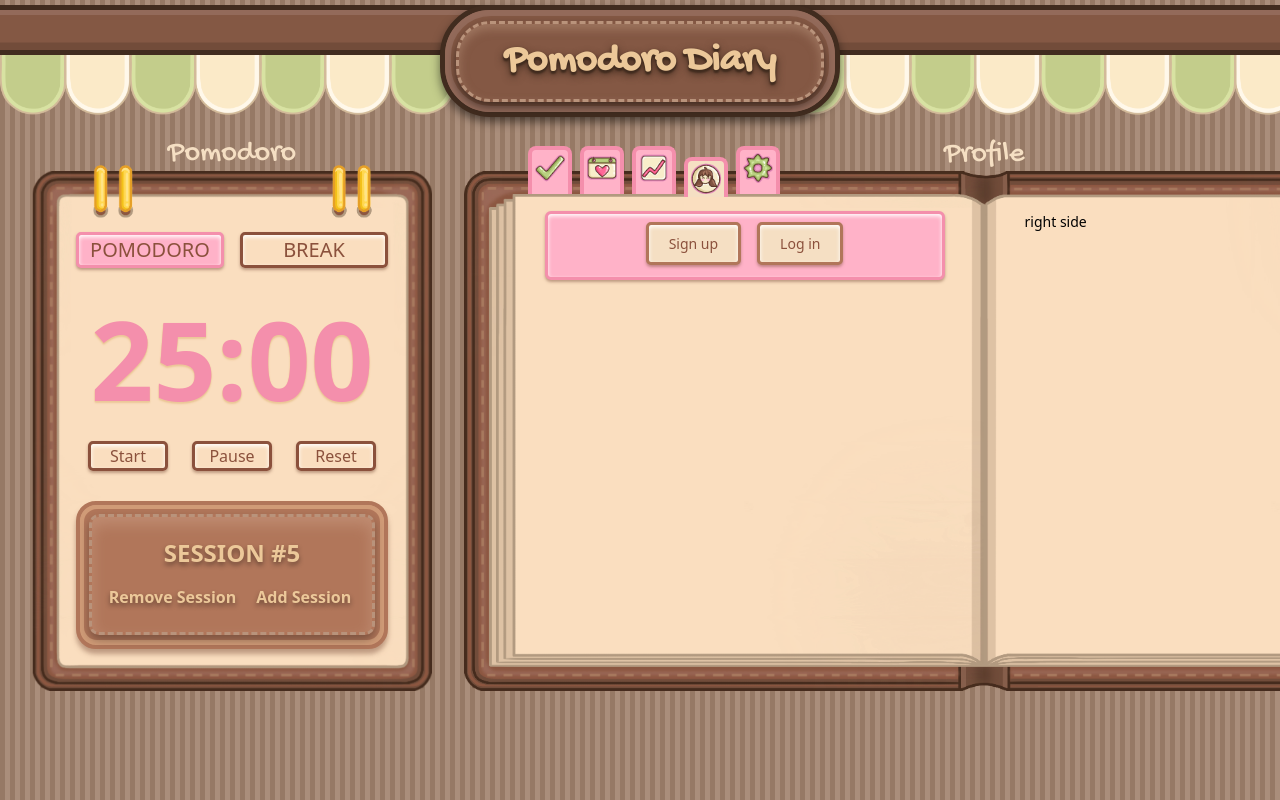
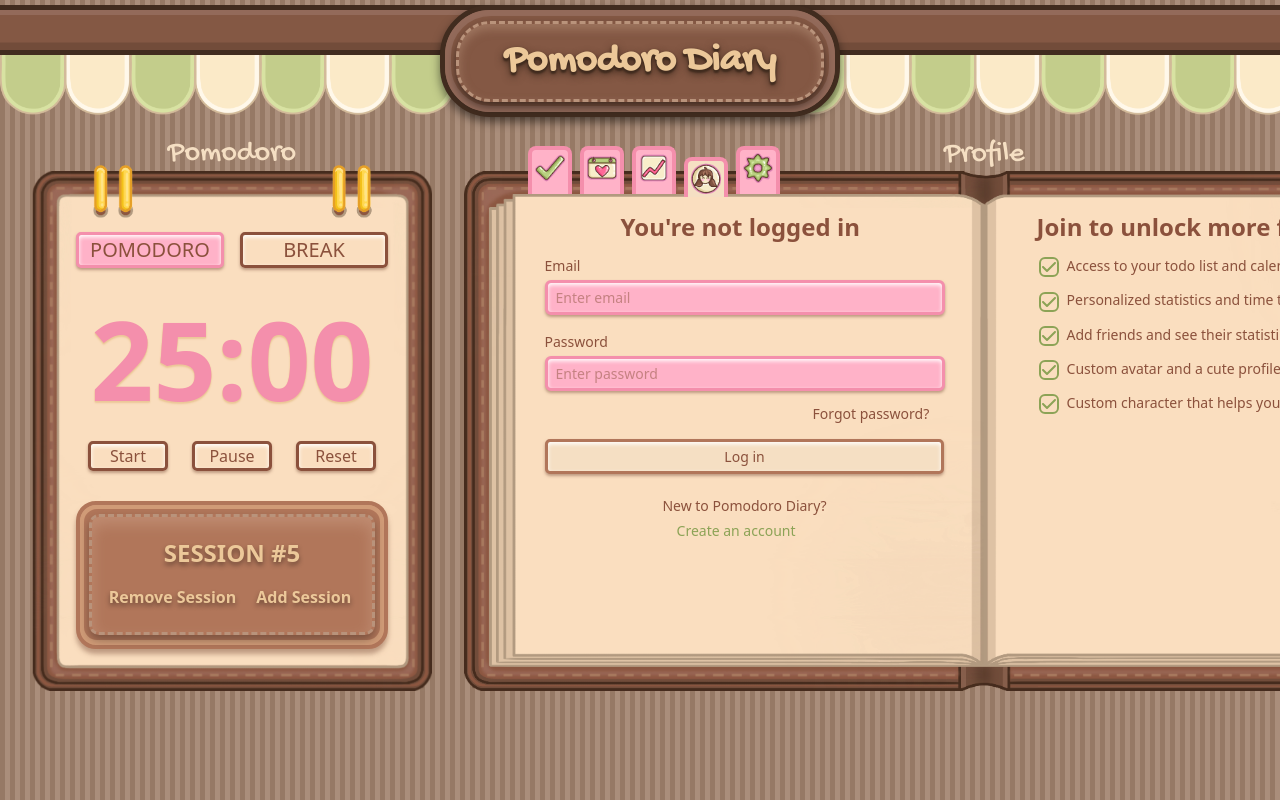
Before and after one commit to eufemia23/Pomodoro-Website, a React (Vite) app: page /profile in a window 1280 px wide. Shown: the top 800 px of the page. Built offline with nearby package versions, Linux system fonts and the light colour scheme; a web font is replaced by a local one.

Commit message:
Created log in component in profile tab

```diff
--- /dev/null
+++ b/src/components/LogIn.tsx
@@ -0,0 +1,73 @@
+import { useState } from "react";
+
+
+const LogIn = ({onLogInClick}) => {
+
+  const [inputValueEmail, setInputValueEmail] = useState("");
+  const [inputValuePassword, setInputValuePassword] = useState("");
+
+  const handleChangeEmail = (e: { target: { value: SetStateAction<string> } }) => {
+    setInputValueEmail(e.target.value);
+  };
+  const handleChangePassword = (e: { target: { value: SetStateAction<string> } }) => {
+    setInputValuePassword(e.target.value);
+  };
+
+  const handleSubmit = (e: { preventDefault: () => void }) => {
+    e.preventDefault();
+  };
+
+  return (
+    <>
+      <div>
+          <div className="w-max mx-auto h-55">
+            <form onSubmit={handleSubmit} className="">
+              <label htmlFor="email" className="block mt-2 mb-1">
+                Email
+              </label>
+              <input
+                id="email"
+                value={inputValueEmail}
+                onChange={handleChangeEmail}
+                type="email"
+                placeholder="Enter email"
+                className="border-3 rounded-md border-primary-pink w-100 py-1 pl-2 outline-white focus:outline-3 bg-light-pink pr-12 shadow-[0px_2px_3px_rgba(132,88,68,0.5)] inset-shadow-sm inset-shadow-white"
+              />
+              <label htmlFor="password" className="block mt-4 mb-1">
+                Password
+              </label>
+              <input
+                id="password"
+                value={inputValuePassword}
+                onChange={handleChangePassword}
+                type="password"
+                placeholder="Enter password"
+                className="border-3 rounded-md border-primary-pink w-100 py-1 pl-2 outline-white focus:outline-3 bg-light-pink pr-12 shadow-[0px_2px_3px_rgba(132,88,68,0.5)] inset-shadow-sm inset-shadow-white"
+              />
+              <div className="duration-100 ease-linear mt-3 hover:cursor-pointer hover:text-[15px] ml-67 h-6  hover:ml-66">
+                Forgot password?
+              </div>
+
+              <button
+                type="submit"
+                className="bg-primary-white shadow-[0px_2px_3px_rgba(132,88,68,0.5)] inset-shadow-sm inset-shadow-white border-wood-warm border-3 rounded-[5px] mt-3 py-1 px-44 mx-auto hover:cursor-pointer duration-100 ease-linear active:mt-4 active:shadow-none hover:bg-accent-green active:border-accent-dark-green active:bg-accent-green block"
+                onClick={onLogInClick()}
+              >
+                Log in
+              </button>
+            </form>
+          </div>
+          <div>
+            <div className="w-max mx-auto mt-5 pl-15">
+              New to Pomodoro Diary?
+            </div>
+            <div className="mt-1 ml-33 hover:cursor-pointer hover:text-[15px] hover:ml-32 w-max text-accent-dark-green duration-100 ease-linear">
+              Create an account
+            </div>
+          </div>
+        </div>
+    </>
+  )
+}
+
+export default LogIn
--- a/src/components/LogInModal.tsx
+++ b/src/components/LogInModal.tsx
@@ -1,7 +1,7 @@
 import { useRef } from "react";
 import { IoClose } from "react-icons/io5";
 
-const LogInModal = ({ onClose }) => {
+const LogInModal = ({ onClose, isLoggedIn, setIsLoggedIn }) => {
   const modalRef = useRef();
 
   const closeModal = (e) => {
@@ -9,6 +9,10 @@ const LogInModal = ({ onClose }) => {
       onClose();
     }
   };
+
+  const onLogInClick = () => {
+    setIsLoggedIn(true)
+  }
 
 
 
@@ -32,15 +36,15 @@ const LogInModal = ({ onClose }) => {
               </div>
               <div className="px-7 text-center text-[15px]">
                 <div>You are currently accessing a demo version of the website. The login feature hasn't been implemented yet. Do you wish to proceed to a profile mockup?</div>
-                <div className="mt-5 flex justify-center">
+                <div className="mt-4 flex justify-center">
                   <button
-                    className="shadow-[0px_2px_3px_rgba(132,88,68,0.5)] inset-shadow-sm inset-shadow-white border-light-brown border-3 rounded-[5px] text-light-brown font-bubbly hover:cursor-pointer mx-3 px-4 duration-100 ease-linear  active:shadow-none active:mt-0.5  hover:bg-light-pink active:border-primary-pink active:bg-light-pink h-9"
-                    onClick={onClose}
+                    className="shadow-[0px_2px_3px_rgba(132,88,68,0.5)] inset-shadow-sm inset-shadow-white border-light-brown border-3 rounded-[5px] text-light-brown font-bubbly hover:cursor-pointer mx-3 px-4 duration-100 ease-linear  active:shadow-none active:mt-0.5  hover:bg-accent-green active:border-accent-dark-green active:bg-accent-green h-9"
+                    onClick={onLogInClick}
                   >
                     Yes
                   </button>
                   <button
-                    className="shadow-[0px_2px_3px_rgba(132,88,68,0.5)] inset-shadow-sm inset-shadow-white border-light-brown border-3 rounded-[5px] text-light-brown font-bubbly hover:cursor-pointer mx-3 px-4 duration-100 ease-linear  active:shadow-none active:mt-0.5  hover:bg-accent-green active:border-accent-dark-green active:bg-accent-green h-9"
+                    className="shadow-[0px_2px_3px_rgba(132,88,68,0.5)] inset-shadow-sm inset-shadow-white border-light-brown border-3 rounded-[5px] text-light-brown font-bubbly hover:cursor-pointer mx-3 px-4 duration-100 ease-linear  active:shadow-none active:mt-0.5 hover:bg-light-pink active:border-primary-pink active:bg-light-pink  h-9"
                     onClick={onClose}
                   >
                     No
--- a/src/components/Profile.tsx
+++ b/src/components/Profile.tsx
@@ -11,7 +11,13 @@ const Profile = () => {
         Profile
       </h2>
 
-      {isLoggedIn ? <ProfileLoggedIn /> : <ProfileNotLoggedIn />}
+      {isLoggedIn ?
+      <ProfileLoggedIn />
+      :
+      <ProfileNotLoggedIn
+        isLoggedIn={isLoggedIn}
+        setIsLoggedIn={setIsLoggedIn}/>
+      }
     </>
   );
 };
--- a/src/components/ProfileNotLoggedIn.tsx
+++ b/src/components/ProfileNotLoggedIn.tsx
@@ -1,39 +1,70 @@
 import { useState } from "react";
 import LogInModal from "./LogInModal";
+import { FaCheck } from "react-icons/fa6";
+import LogIn from "./LogIn";
 
-const ProfileNotLoggedIn = () => {
-  const [showLogInModal, setShowLogInModal] = useState(false)
+const ProfileNotLoggedIn = ({ isLoggedIn, setIsLoggedIn }) => {
+  const [showLogInModal, setShowLogInModal] = useState(false);
 
   const handleSignUpClick = () => {
-    setShowLogInModal(true)
-  }
+    setShowLogInModal(true);
+  };
   const handleLogInClick = () => {
-    setShowLogInModal(true)
-  }
+    setShowLogInModal(true);
+  };
 
 
 
   return (
     <>
+      <div className="w-125 -ml-140 px-20 mt-10 text-light-brown">
+        <h2 className="text-2xl font-bold mb-3 ml-19">You're not logged in</h2>
 
-      <div className="w-125 -ml-140 px-20 mt-10">
-        <div className="border-3 rounded-md border-primary-pink w-100 p-2 bg-light-pink shadow-[0px_2px_3px_rgba(132,88,68,0.5)] inset-shadow-sm inset-shadow-white text-light-brown flex justify-center items-center align-middle">
-          <div className="bg-primary-white shadow-[0px_2px_3px_rgba(132,88,68,0.5)] inset-shadow-sm inset-shadow-white border-wood-warm border-3 rounded-[5px] px-5 py-2 hover:cursor-pointer duration-100 ease-linear mb-1 active:mb-0 active:shadow-none hover:bg-accent-green active:border-accent-dark-green active:bg-accent-green mx-2" onClick={handleSignUpClick}>
-            Sign up
+        <LogIn onLogInClick={() => handleLogInClick} />
+      </div>
+
+      <div className="w-125 px-15 py-10 text-light-brown">
+        <h2 className="text-2xl font-bold mb-3 ml-3">
+          Join to unlock more features!
+        </h2>
+        <div className="ml-3.5">
+          <div className="mb-3">
+            <FaCheck className="border-2 rounded-md mr-2 text-accent-dark-green h-5 w-5 inline" />
+            <div className="inline align-top">
+              Access to your todo list and calendar anywhere
+            </div>
           </div>
-
-          <div className="bg-primary-white shadow-[0px_2px_3px_rgba(132,88,68,0.5)] inset-shadow-sm inset-shadow-white border-wood-warm border-3 rounded-[5px] px-5 py-2 hover:cursor-pointer duration-100 ease-linear mb-1 active:mb-0 active:shadow-none hover:bg-accent-green active:border-accent-dark-green active:bg-accent-green mx-2" onClick={handleLogInClick}>
-            Log in
+          <div className="mb-3">
+            <FaCheck className="border-2 rounded-md mr-2 text-accent-dark-green h-5 w-5 inline" />
+            <div className="inline align-top">
+              Personalized statistics and time tracking
+            </div>
+          </div>
+          <div className="mb-3">
+            <FaCheck className="border-2 rounded-md mr-2 text-accent-dark-green h-5 w-5 inline" />
+            <div className="inline align-top">
+              Add friends and see their statistics
+            </div>
+          </div>
+          <div className="mb-3">
+            <FaCheck className="border-2 rounded-md mr-2 text-accent-dark-green h-5 w-5 inline" />
+            <div className="inline align-top">
+              Custom avatar and a cute profile
+            </div>
+          </div>
+          <div className="mb-3">
+            <FaCheck className="border-2 rounded-md mr-2 text-accent-dark-green h-5 w-5 inline" />
+            <div className="inline align-top">
+              Custom character that helps you with studying
+            </div>
           </div>
         </div>
       </div>
-
-
-
-      <div className="w-125 px-15 py-10">right side</div>
       {showLogInModal && (
         <LogInModal
           onClose={() => setShowLogInModal(false)}
+          isLoggedIn={isLoggedIn}
+          setIsLoggedIn={setIsLoggedIn}
         />
       )}
     </>
```
